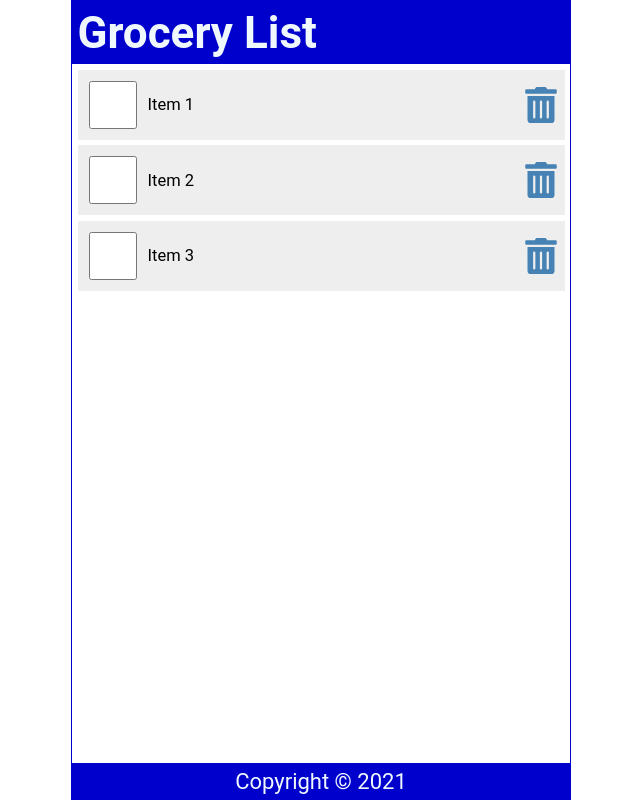
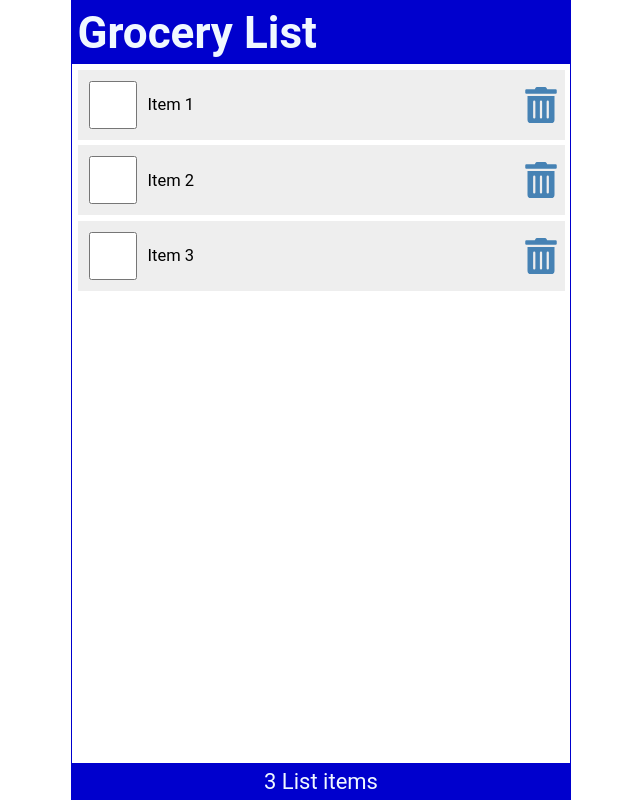
Before and after one commit to marksayers46/grocery-list, a React (Create React App) app: page / in a window 1280 px wide. Shown: the whole page, without its empty margins (319-959 px from the left). Built offline with nearby package versions, Linux system fonts and the light colour scheme.

Commit message:
fixed the turenary expression on the footer component

```diff
--- a/src/App.js
+++ b/src/App.js
@@ -45,7 +45,7 @@
         handleCheck={handleCheck}
         handleDelete={handleDelete}
       />
-      <Footer />
+      <Footer length={items.length} />
     </div>
   );
 }
--- a/src/Content.js
+++ b/src/Content.js
@@ -1,5 +1,4 @@
 import React from 'react'
-import { useState } from 'react';
 import { FaTrashAlt } from 'react-icons/fa';
 
 const Content = ({ items, handleCheck, handleDelete }) => {
--- a/src/Footer.js
+++ b/src/Footer.js
@@ -1,13 +1,12 @@
 import React from 'react'
 
-const Footer = () => {
+const Footer = ({ length }) => {
 
-    const today = new Date()
 
     return (
 
         <footer>
-            <p>Copyright &copy; {today.getFullYear()}</p>
+            <p>{length} List {length === 1 ? "item" : "items"}</p>
         </footer>
     )
 }
```
